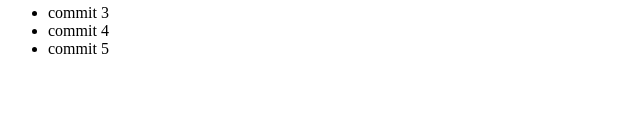
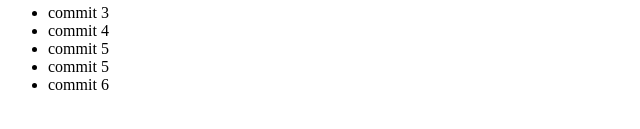
Before and after one commit to cpascualn/PruebaArbol, a plain HTML site: page index.html in a window 1280 px wide. Shown: the part 201-330 px from the top of the page, without its empty margins (0-640 px from the left). Drawn offline with Linux system fonts and the light colour scheme.

Commit message:
creado commit 6

```diff
--- a/index.html
+++ b/index.html
@@ -17,6 +17,8 @@
 		<li>commit 3</li>
 		<li>commit 4</li>
 		<li>commit 5</li>
+		<li>commit 5</li>
+		<li>commit 6</li>
 	</ul>
 </body>
 
```
